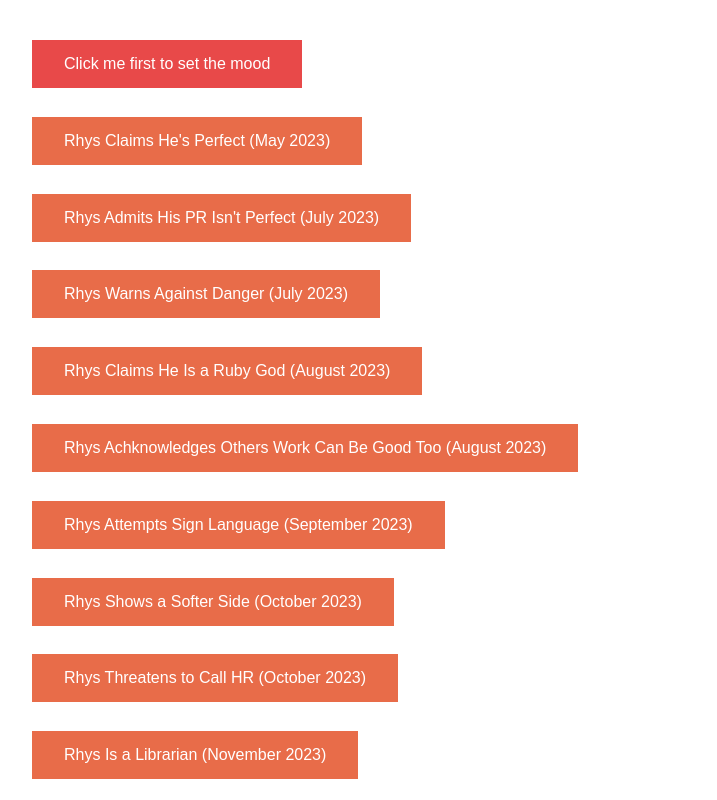
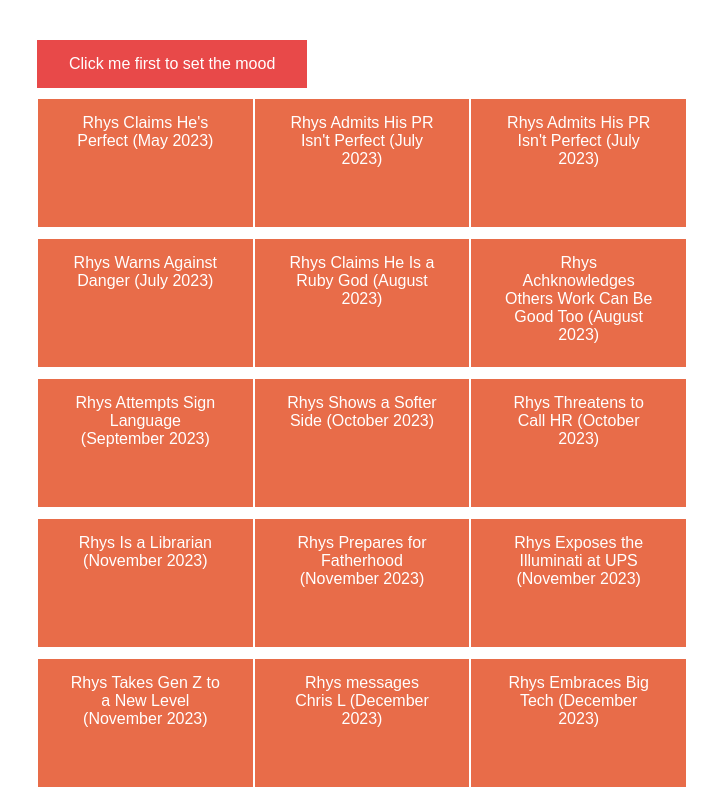
Before and after one commit to museumofrhys/museumofrhys.github.io, a plain HTML site: page museum.html in a window 1280 px wide. Shown: the top 800 px of the page, without its empty margins (283-1000 px from the left). Drawn offline with Linux system fonts and the light colour scheme.

Commit message:
more style stuff

```diff
--- a/museum.html
+++ b/museum.html
@@ -65,11 +65,24 @@
         border: none;
         color: white;
         padding: 15px 32px;
-        text-align: center;
+        margin: 5px;
+        /* text-align: center; */
         text-decoration: none;
-        justify-content: center;
-        display: inline-block;
+        /* justify-content: center; */
+        display: flex;
+        flex-wrap: wrap;
         font-size: 16px;
+      }
+
+      .buttons {
+        width: 100%;
+        table-layout: fixed;
+        border-collapse: collapse;
+
+      }
+      .buttons button {
+        width: 100%;
+        height: 8em;
       }
 
       #player-btn {
@@ -106,24 +119,38 @@
     <audio id="player" controls autoplay>
       <source src="https://upload.wikimedia.org/wikipedia/commons/f/ff/Vivaldi_-_Four_Seasons_1_Spring_mvt_1_Allegro_-_John_Harrison_violin.oga" type="audio/ogg">
       </audio>
-      <br>
-      <br>
 
 
-    <button onclick="show_image('images/rhys-claims-hes-perfect.png')">Rhys Claims He's Perfect (May 2023)</button><br><br>
-    <button onclick="show_image('images/rhys-admits-his-pr-isnt-perfect.png')">Rhys Admits His PR Isn't Perfect (July 2023)</button><br><br>
-    <button onclick="show_image('images/rhys-warns-against-danger.png')">Rhys Warns Against Danger (July 2023)</button><br><br>
-    <button onclick="show_image('images/rhys-claims-he-is-ruby-god.png')">Rhys Claims He Is a Ruby God (August 2023)</button><br><br>
-    <button onclick="show_image('images/rhys-shows-humility-acks-others-work-can-be-good-too.png')">Rhys Achknowledges Others Work Can Be Good Too (August 2023)</button><br><br>
-    <button onclick="show_image('images/rhys-attempts-sign-language.png')">Rhys Attempts Sign Language (September 2023)</button><br><br>
-    <button onclick="show_image('images/rhys-shows-a-softer-side.png')">Rhys Shows a Softer Side (October 2023)</button><br><br>
-    <button onclick="show_image('images/rhys-threatens-to-call-hr.png')">Rhys Threatens to Call HR (October 2023)</button><br><br>
-    <button onclick="show_image('images/rhys-is-an-encyclopedean.png')">Rhys Is a Librarian (November 2023)</button><br><br>
-    <button onclick="show_image('images/rhys-prepares-for-fatherhood.png')">Rhys Prepares for Fatherhood (November 2023)</button><br><br>
-    <button onclick="show_image('images/rhys_exposes_the_illuminati_at_UPS.png')">Rhys Exposes the Illuminati at UPS (November 2023)</button><br><br>
-    <button onclick="show_image('images/rhys-takes-gen-z-to-an-unbearable-new-level.png')">Rhys Takes Gen Z to a New Level (November 2023)</button><br><br>
-    <button onclick="show_image('images/rhys-attempts-to-relate-to-chris-l.png')">Rhys messages Chris L (December 2023)</button><br><br>
-    <button onclick="show_image('images/rhys-embraces-big-tech.png')">Rhys Embraces Big Tech (December 2023)</button><br><br>
+      <table class=buttons>
+        <tr>
+          <td> <button onclick="show_image('images/rhys-claims-hes-perfect.png')">Rhys Claims He's Perfect (May 2023)</button></td>
+          <td> <button onclick="show_image('images/rhys-admits-his-pr-isnt-perfect.png')">Rhys Admits His PR Isn't Perfect (July 2023)</button> </td>
+          <td> <button onclick="show_image('images/rhys-admits-his-pr-isnt-perfect.png')">Rhys Admits His PR Isn't Perfect (July 2023)</button> </td>
+        </tr>
+        <tr>
+          <td><button onclick="show_image('images/rhys-warns-against-danger.png')">Rhys Warns Against Danger (July 2023)</button></td>
+          <td><button onclick="show_image('images/rhys-claims-he-is-ruby-god.png')">Rhys Claims He Is a Ruby God (August 2023)</button></td>
+          <td><button onclick="show_image('images/rhys-shows-humility-acks-others-work-can-be-good-too.png')">Rhys Achknowledges Others Work Can Be Good Too (August 2023)</button></td>
+        </tr>
+        <tr>
+          <td><button onclick="show_image('images/rhys-attempts-sign-language.png')">Rhys Attempts Sign Language (September 2023)</button></td>
+          <td><button onclick="show_image('images/rhys-shows-a-softer-side.png')">Rhys Shows a Softer Side (October 2023)</button></td>
+          <td><button onclick="show_image('images/rhys-threatens-to-call-hr.png')">Rhys Threatens to Call HR (October 2023)</button></td>
+        </tr>
+        <tr>
+          <td><button onclick="show_image('images/rhys-is-an-encyclopedean.png')">Rhys Is a Librarian (November 2023)</button></td>
+          <td><button onclick="show_image('images/rhys-prepares-for-fatherhood.png')">Rhys Prepares for Fatherhood (November 2023)</button></td>
+          <td><button onclick="show_image('images/rhys_exposes_the_illuminati_at_UPS.png')">Rhys Exposes the Illuminati at UPS (November 2023)</button></td>
+        </tr>
+        <tr>
+          <td><button onclick="show_image('images/rhys-takes-gen-z-to-an-unbearable-new-level.png')">Rhys Takes Gen Z to a New Level (November 2023)</button></td>
+          <td><button onclick="show_image('images/rhys-attempts-to-relate-to-chris-l.png')">Rhys messages Chris L (December 2023)</button></td>
+          <td><button onclick="show_image('images/rhys-embraces-big-tech.png')">Rhys Embraces Big Tech (December 2023)</button></td>
+        </tr>
+      </table>
+
+
+
 
     <div class="popup-image">
       <span onclick="hide_image()">&times;</span>
```
Also changed, not shown: index.html (+16 -6 lines).
